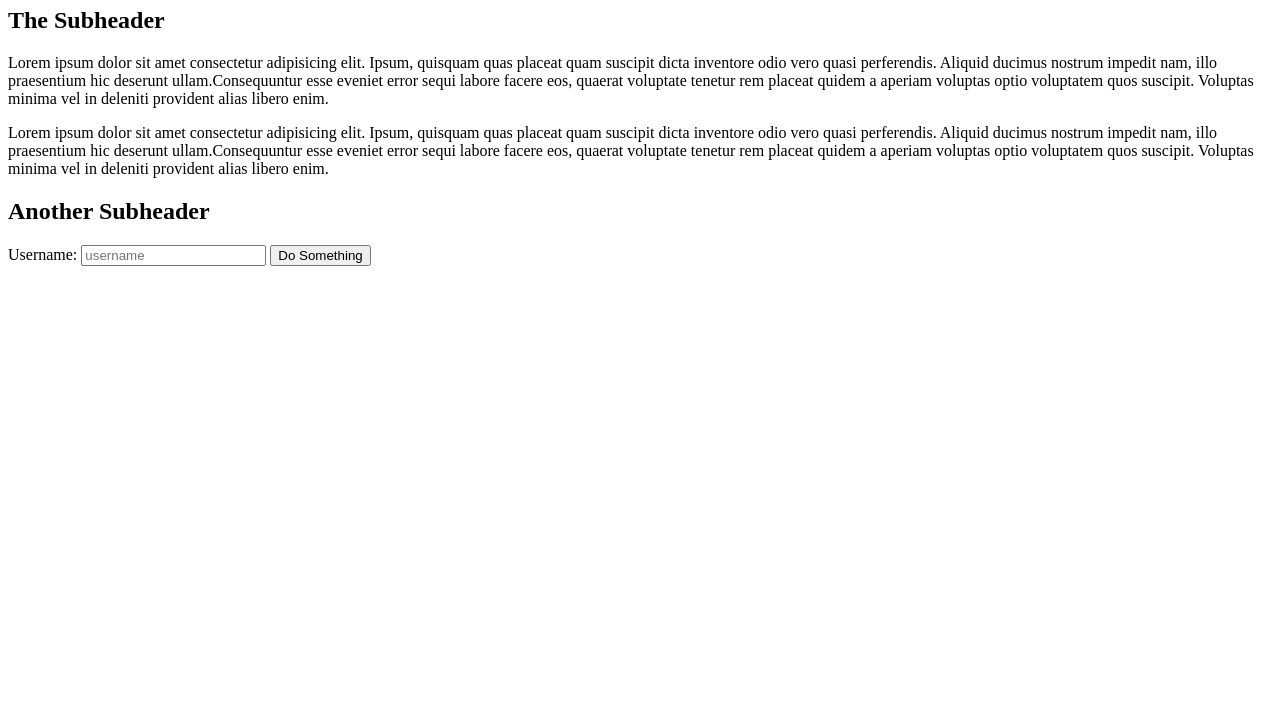
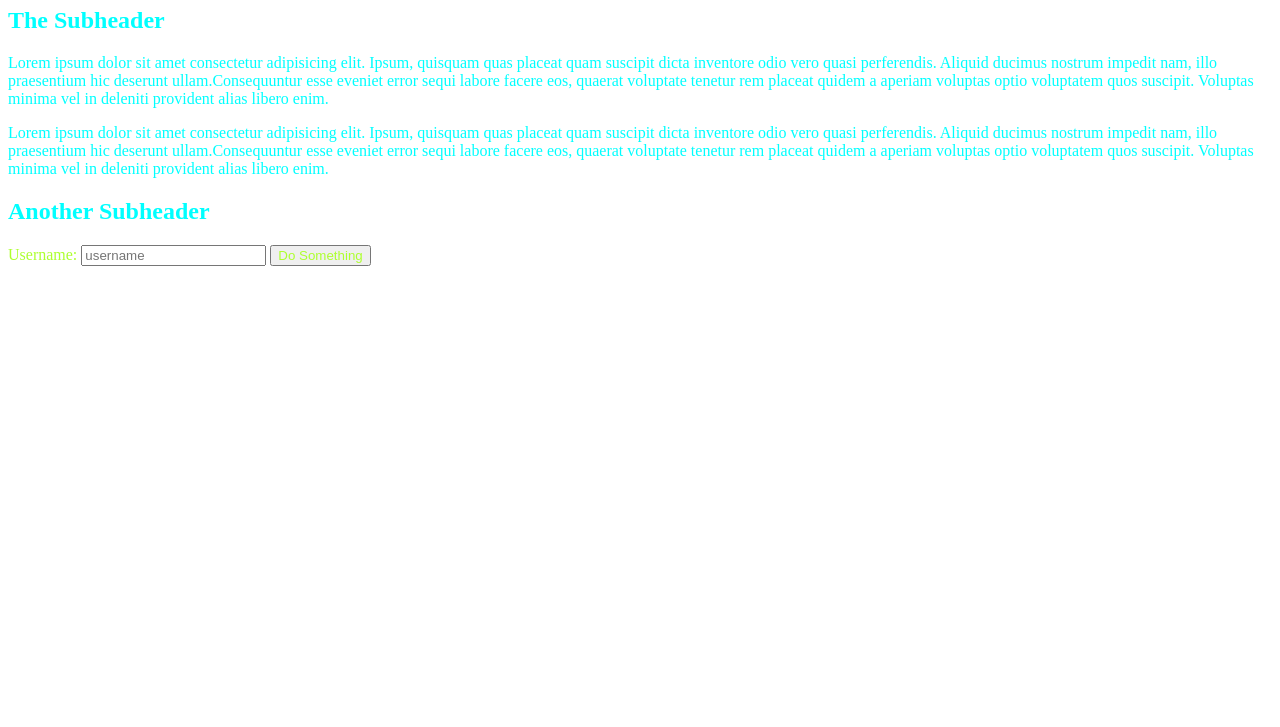
Before and after one commit to LeeA28/practice-and-test, a plain HTML site: page inheritance.html in a window 1280 px wide. Shown: the part 73-800 px from the top of the page. Drawn offline with Linux system fonts and the light colour scheme.

Commit message:
Update and rename index.html to inheritance.html

```diff
--- a/index.html
+++ b/inheritance.html
@@ -5,7 +5,7 @@
     <meta charset="UTF-8">
     <meta name="viewport" content="width=device-width, initial-scale=1.0">
     <title>Inheritance Demo</title>
-    <link rel="stylesheet" href="inheritence.css">
+    <link rel="stylesheet" href="inheritance.css">
 </head>
 
 <body>
```
